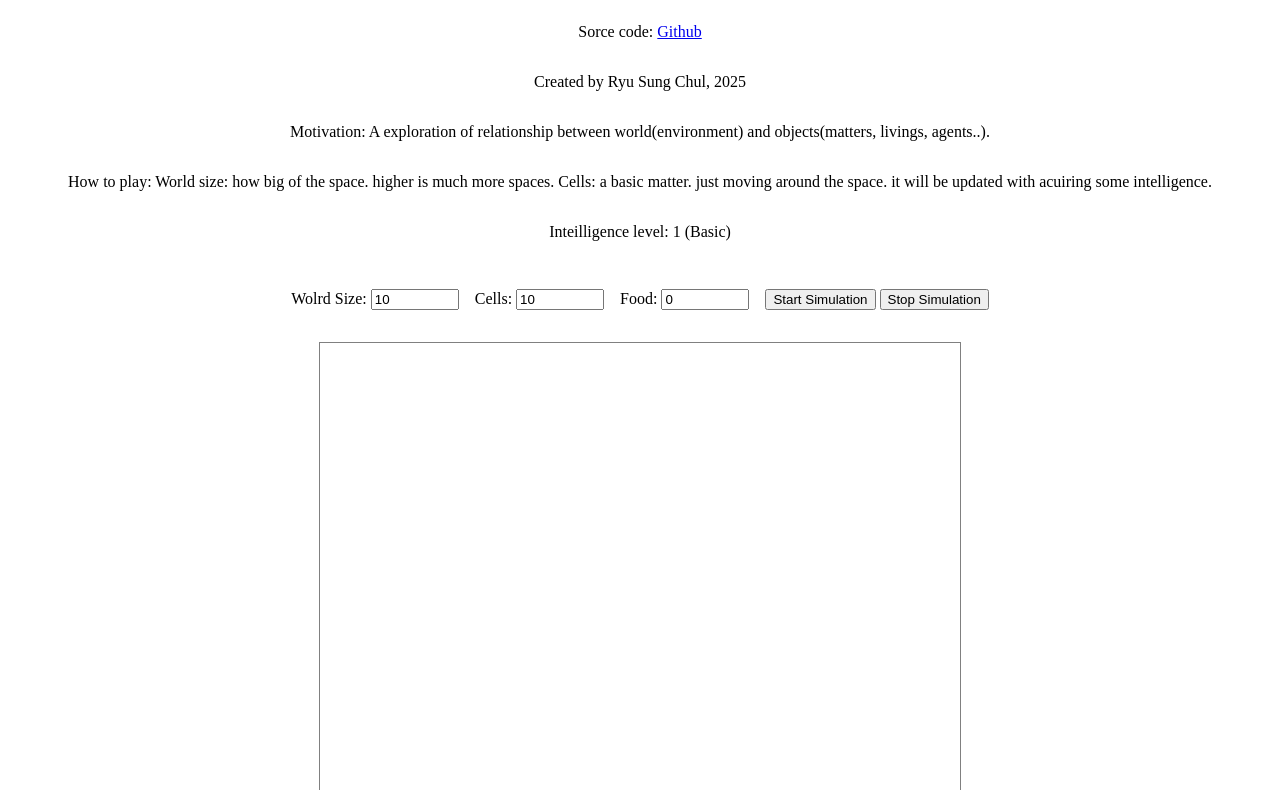
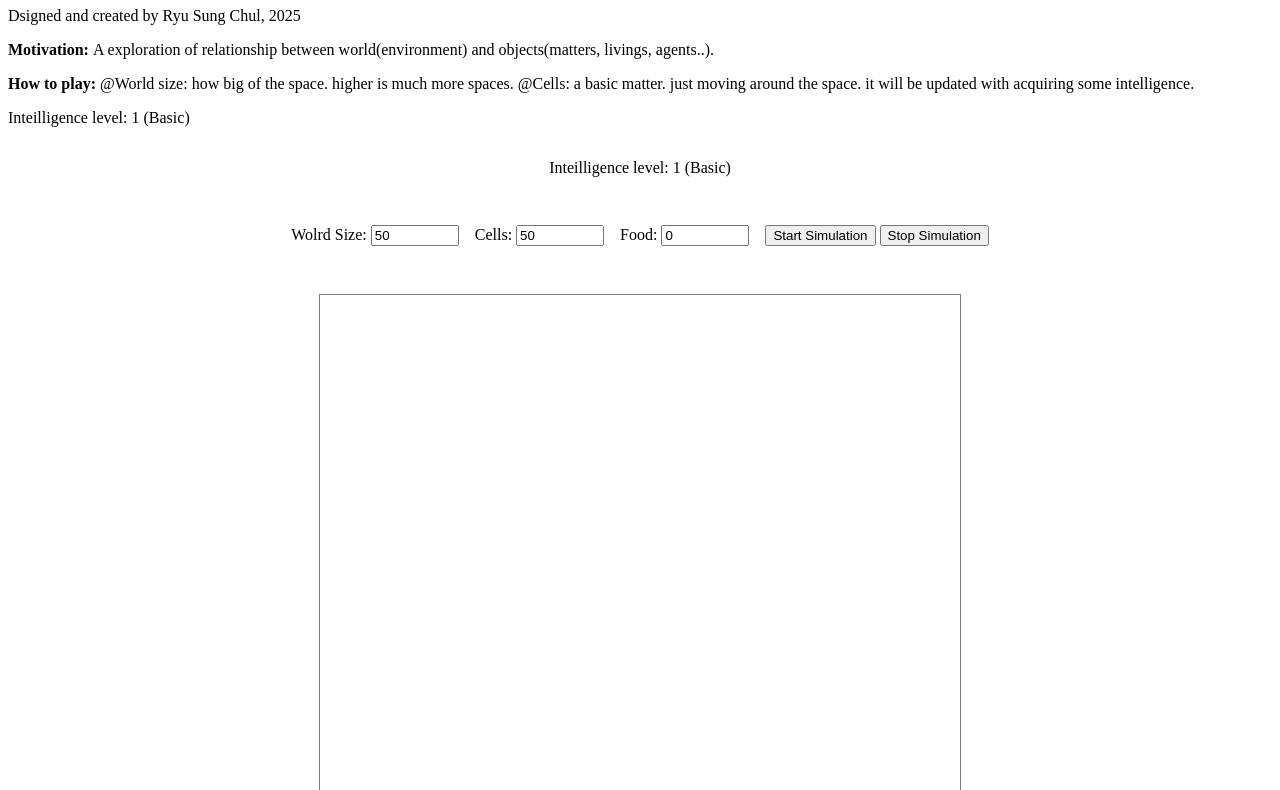
Before and after one commit to daka0522/world, a website built with webpack: page v2/ts_version/src/index.html in a window 1280 px wide. Shown: the part 73-863 px from the top of the page. Built offline with nearby package versions, Linux system fonts and the light colour scheme.

Commit message:
pretty display. set initial settings.

```diff
--- a/v2/ts_version/src/index.html
+++ b/v2/ts_version/src/index.html
@@ -3,17 +3,18 @@
 <head>
     <meta charset="UTF-8">
     <meta name="viewport" content="width=device-width, initial-scale=1.0">
-    <title>Cell Simulation</title>
+    <title>World Simulation</title>
     <style>
-        body { margin: 0; overflow: hidden; display: flex; align-items: center; min-height: 100vh; flex-direction: column; }
-        canvas { border: 1px solid grey; width: 80vmin; height: 80vmin;}
+        #content{ margin: 0; overflow: hidden; display:
+        flex; align-items: center; min-height: 100vh;
+        flex-direction: column; }
+        canvas { border: 1px solid grey; width: 80vmin; height: 80vmin; margin: 1rem;}
         input {width: 5rem;}
         .controls {
             display:flex;
             margin: 1.5rem;
             flex-wrap: wrap;
             justify-content: center;
-
             div {
                 margin: 0.5rem;
             }
@@ -21,12 +22,26 @@
     </style>
 </head>
 <body>
-    <h1>Cell Simulation</h1>
-    <p>Sorce code: <a href="https://github.com/daka0522/cell_simulation">Github</a></p>
-    <p>Created by Ryu Sung Chul, 2025</p>
-    <p>Motivation: A exploration of relationship between world(environment) and objects(matters, livings, agents..). </p>
-    <p>How to play: World size: how big of the space. higher is much more spaces. Cells: a basic matter. just moving around the space. it will be updated with acuiring some intelligence.</p>
 
+    <div>
+        <h1>World Simulation</h1>
+        <p>Dsigned and created by Ryu Sung Chul, 2025</p>
+        <p><b>Motivation: </b> A exploration of relationship between world(environment) and objects(matters, livings, agents..). </p>
+        <p><b>How to play: </b>
+            @World size: how big of the space.
+             higher is much more spaces.
+            @Cells: a basic matter.
+             just moving around the space.
+             it will be updated with acquiring some intelligence.</p>
+
+        <div id="info">
+            <p>Inteilligence level: 1 (Basic)</p>
+        </div>
+    </div>
+
+
+
+    <div id="content">
         <div id="info">
             <p>Inteilligence level: 1 (Basic)</p>
         </div>
@@ -34,11 +49,11 @@
         <div class="controls">
             <div>
                 <label for="worldSizeCount">Wolrd Size: </label>
-            <input type="number" id="worldSizeCount" value="10" min="0">
+                <input type="number" id="worldSizeCount" value="50" min="0">
             </div>
             <div>
                 <label for="cellCount">Cells:</label>
-            <input type="number" id="cellCount" value="10" min="0">
+                <input type="number" id="cellCount" value="50" min="0">
             </div>
             <div>
                 <label for="foodCount">Food:</label>
@@ -49,7 +64,11 @@
                 <button onclick="stopGame()">Stop Simulation</button>
             </div>
         </div>
+        <div>
+            <canvas id="worldCanvas" width="1080" height="1080"></canvas>
+        </div>
+    </div>
 
-    <canvas id="worldCanvas" width="1080" height="1080"></canvas>
+
 </body>
 </html>
--- a/v2/ts_version/src/main.ts
+++ b/v2/ts_version/src/main.ts
@@ -21,6 +21,7 @@ const cellInput = document.getElementById("cellCount") as HTMLInputElement;
 const foodInput = document.getElementById("foodCount") as HTMLInputElement;
 
 let ctx: CanvasRenderingContext2D = canvas.getContext("2d")
+let ctx2: CanvasRenderingContext2D = canvas.getContext("2d")
 let animationFrameId: number | null = null; // To stop the loop
 
 let running = false; // Control the animation loop
@@ -139,6 +140,7 @@ function populateWorld() {
 
 function renderWrold(renderGrid: boolean = false) {
     // 1. Clear Canvas
+    ctx.clearRect(0, 0, canvas.width, canvas.height)
     ctx.fillStyle = `rgb(${Color.BLACK.join(',')})`
     ctx.fillRect(0, 0, canvas.width, canvas.height)
 
@@ -158,8 +160,7 @@ function gameLoop() {
     };
 
     // 1. Clear Canvas
-    ctx.fillStyle = `rgb(${Color.BLACK.join(',')})`;
-    ctx.fillRect(0, 0, canvas.width, canvas.height)
+    renderWrold()
 
     // 2. Update game state
     // Iterate through a *copy* of the matter lists if elements might be removed during iteration
@@ -191,7 +192,7 @@ function gameLoop() {
 
 
 // --- Start/Stop Controls --- (Called from HTML)
-setupVisualization(); // Ensure canvas is ready
+// setupVisualization(); // DPR change cause some errors that outside of canvas
 
 function startGame() {
     if (running) return; // Prevent multiple starts
```
Also changed, not shown: README.md, v2/ts_version/dist/bundle.js, v2/ts_version/dist/index.html, 1 other file. Lines whose indentation alone changed are shown as unchanged.
